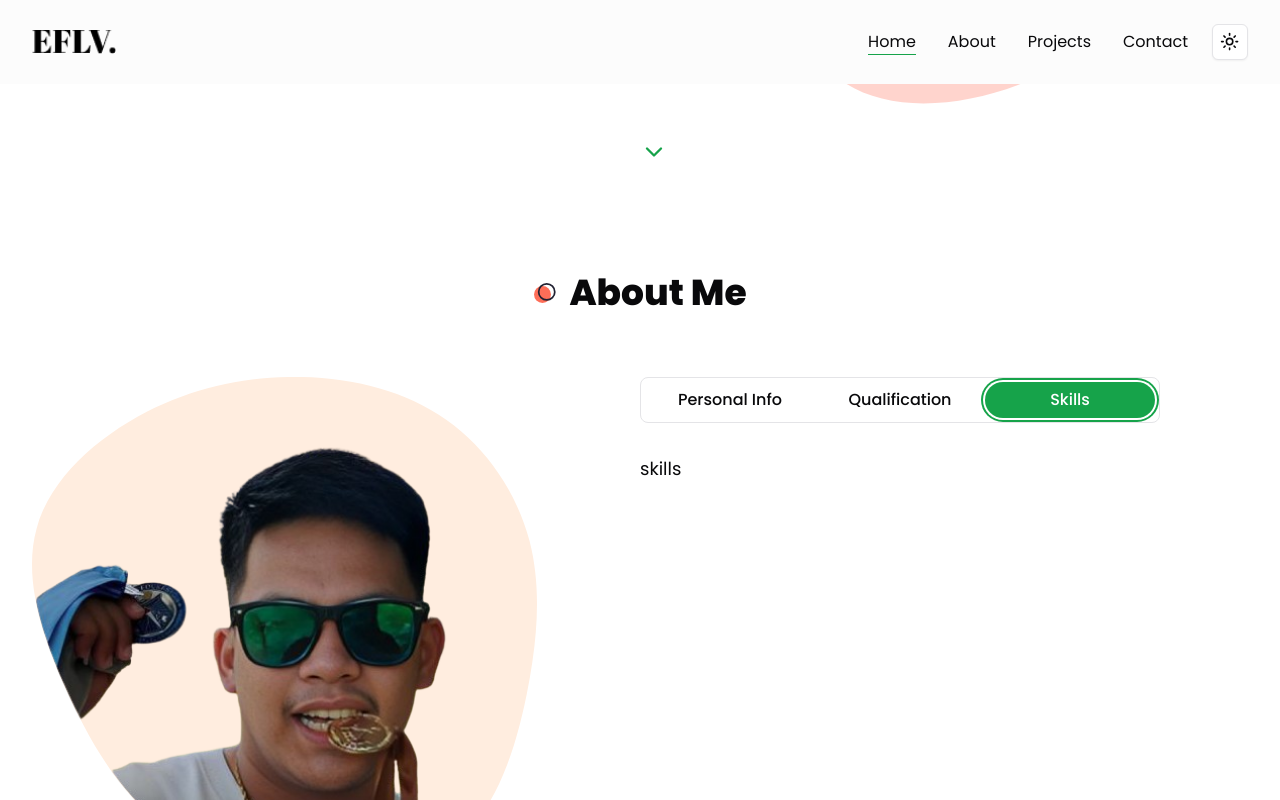
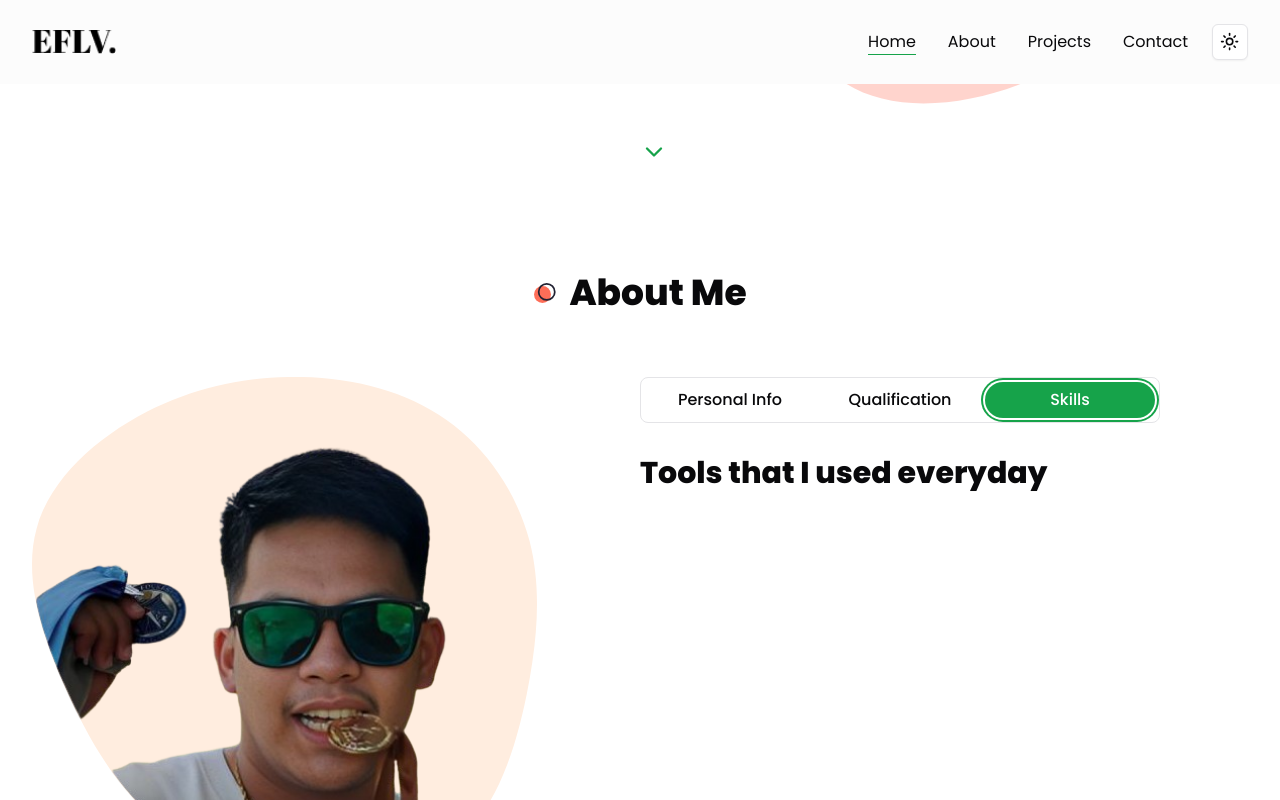
Before and after one commit to iEarlG/static-eflv, a Next.js app: page / in a window 1280 px wide. Both pictures are taken after a click on the tab "Skills". Shown: the part 579-1379 px from the top of the page. Built offline with nearby package versions, Linux system fonts and the light colour scheme.

Commit message:
18: AboutMe Qualification (noImplicitAny: false, 'temp') 2

```diff
--- a/components/about/AboutMe.tsx
+++ b/components/about/AboutMe.tsx
@@ -197,7 +197,11 @@ export const AboutMe = () => {
                                         </div>
                                     </div>
                                 </TabsContent>
-                                <TabsContent value="skills">skills</TabsContent>
+                                <TabsContent value="skills">
+                                    <div className="text-center xl:text-left">
+                                        <h3 className="text-3xl font-bold mb-8">Tools that I used everyday</h3>
+                                    </div>
+                                </TabsContent>
                             </div>
                         </Tabs>
                     </div>
```
